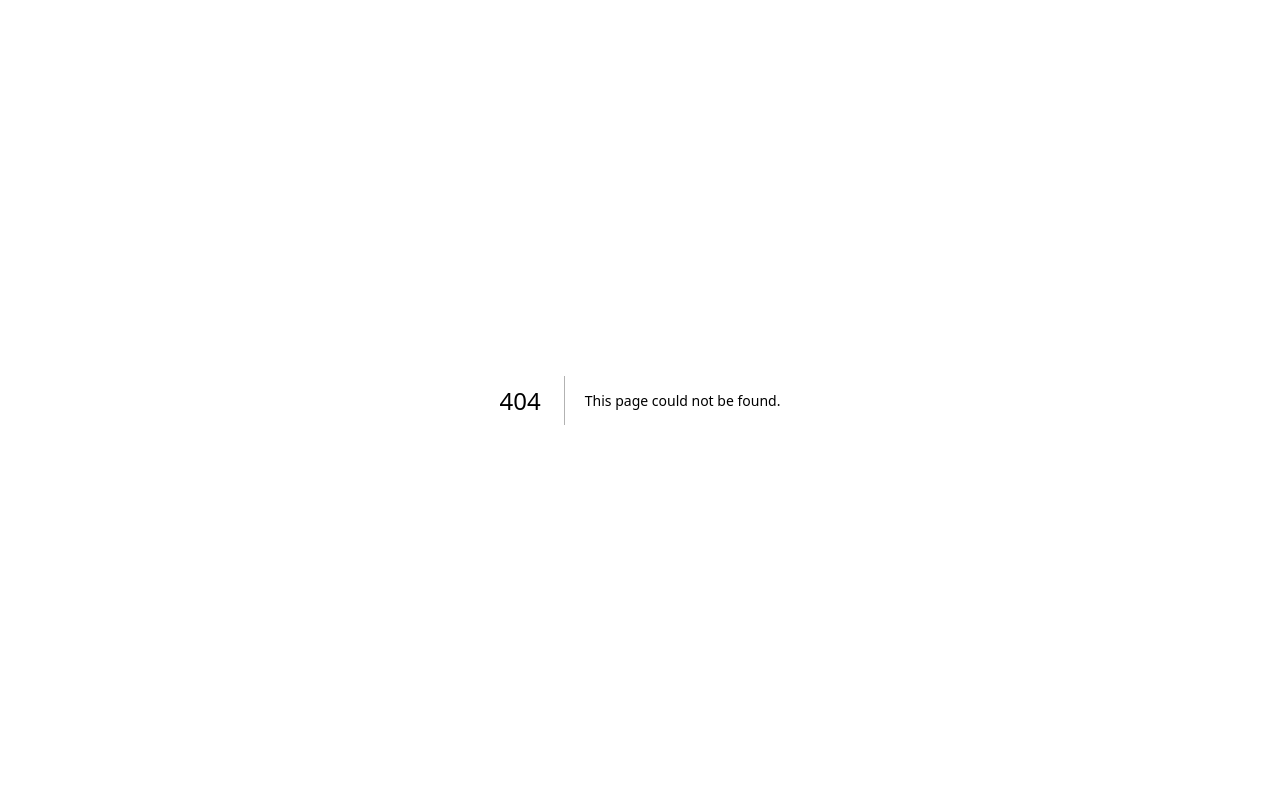
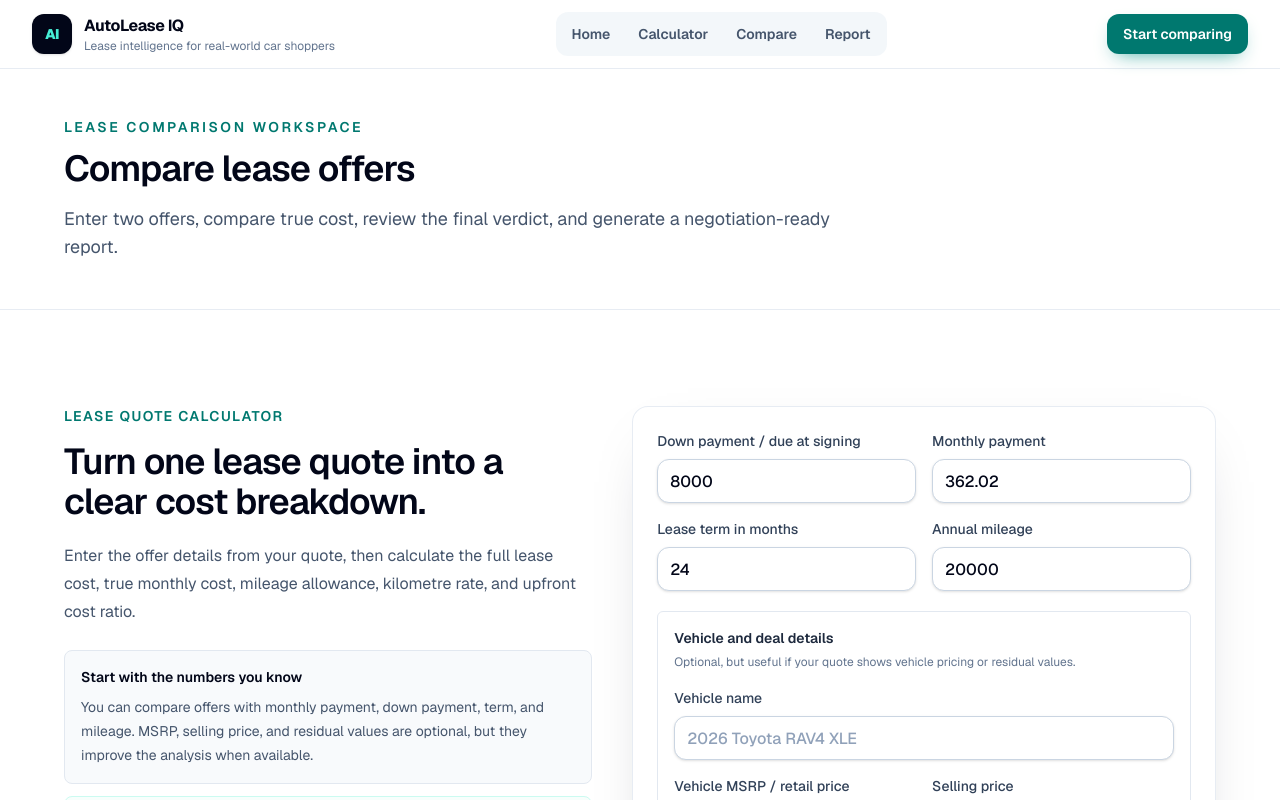
Before and after one commit to Yangk116/AutoLease-IQ, a Next.js app in the folder frontend/: page /compare in a window 1280 px wide. Before the commit this address had no page. Shown: the top 800 px of the page. Built offline with nearby package versions, Linux system fonts and the light colour scheme.

Commit message:
Add dedicated lease comparison page

```diff
--- /dev/null
+++ b/frontend/app/compare/page.tsx
@@ -0,0 +1,35 @@
+import type { Metadata } from "next";
+
+import LeaseQuoteCalculator from "../LeaseQuoteCalculator";
+import { SiteHeader } from "../components/SiteHeader";
+
+export const metadata: Metadata = {
+  title: "Compare Lease Offers | AutoLease IQ",
+  description:
+    "Compare two vehicle lease offers, review the final verdict, and generate a negotiation-ready report.",
+};
+
+export default function ComparePage() {
+  return (
+    <main className="min-h-screen overflow-x-hidden bg-slate-50 text-slate-950">
+      <SiteHeader currentPage="compare" />
+
+      <section className="border-b border-slate-200/80 bg-white px-4 py-10 sm:px-8 sm:py-12">
+        <div className="mx-auto w-full max-w-6xl">
+          <p className="text-sm font-semibold uppercase tracking-[0.18em] text-teal-700">
+            Lease comparison workspace
+          </p>
+          <h1 className="mt-3 text-3xl font-semibold tracking-tight text-slate-950 sm:text-4xl">
+            Compare lease offers
+          </h1>
+          <p className="mt-4 max-w-3xl text-base leading-7 text-slate-600 sm:text-lg">
+            Enter two offers, compare true cost, review the final verdict, and
+            generate a negotiation-ready report.
+          </p>
+        </div>
+      </section>
+
+      <LeaseQuoteCalculator />
+    </main>
+  );
+}
--- /dev/null
+++ b/frontend/app/components/SiteHeader.tsx
@@ -0,0 +1,82 @@
+import Link from "next/link";
+
+type SiteHeaderPage = "home" | "compare";
+
+type SiteHeaderProps = {
+  currentPage: SiteHeaderPage;
+};
+
+type NavigationItem = {
+  label: string;
+  href: string;
+};
+
+const homeNavigationItems: NavigationItem[] = [
+  { label: "Overview", href: "#overview" },
+  { label: "Calculator", href: "/compare#calculator" },
+  { label: "Compare", href: "/compare#compare" },
+  { label: "Report", href: "/compare#report" },
+];
+
+const compareNavigationItems: NavigationItem[] = [
+  { label: "Home", href: "/" },
+  { label: "Calculator", href: "#calculator" },
+  { label: "Compare", href: "#compare" },
+  { label: "Report", href: "#report" },
+];
+
+export function SiteHeader({ currentPage }: SiteHeaderProps) {
+  const isComparePage = currentPage === "compare";
+  const navigationItems = isComparePage
+    ? compareNavigationItems
+    : homeNavigationItems;
+  const brandHref = isComparePage ? "/" : "#overview";
+  const compareHref = isComparePage ? "#compare" : "/compare";
+
+  return (
+    <header className="sticky top-0 z-40 border-b border-slate-200/80 bg-white/90 backdrop-blur-xl">
+      <div className="mx-auto flex w-full max-w-7xl flex-wrap items-center justify-between gap-x-3 gap-y-2.5 px-4 py-2.5 sm:gap-x-6 sm:gap-y-3 sm:px-6 sm:py-3 lg:flex-nowrap lg:px-8">
+        <Link
+          href={brandHref}
+          className="flex min-w-0 items-center gap-3 rounded-lg focus:outline-none focus:ring-2 focus:ring-teal-700/30 focus:ring-offset-2"
+          aria-label={isComparePage ? "AutoLease IQ home" : "AutoLease IQ overview"}
+        >
+          <span className="flex h-10 w-10 shrink-0 items-center justify-center rounded-xl bg-slate-950 text-sm font-black tracking-tight text-teal-300 shadow-sm">
+            AI
+          </span>
+          <span className="min-w-0">
+            <span className="block text-base font-bold tracking-tight text-slate-950">
+              AutoLease IQ
+            </span>
+            <span className="hidden truncate text-xs text-slate-500 sm:block">
+              Lease intelligence for real-world car shoppers
+            </span>
+          </span>
+        </Link>
+
+        <nav
+          className="order-3 flex w-full items-center gap-1 overflow-x-auto rounded-xl bg-slate-100/80 p-1 [scrollbar-width:none] lg:order-none lg:w-auto"
+          aria-label="Primary navigation"
+        >
+          {navigationItems.map((item) => (
+            <Link
+              key={item.href}
+              href={item.href}
+              className="flex-1 whitespace-nowrap rounded-lg px-2 py-2 text-center text-[0.8125rem] font-semibold text-slate-600 transition-colors hover:bg-white hover:text-slate-950 hover:shadow-sm focus:outline-none focus:ring-2 focus:ring-teal-700/30 sm:px-3 sm:text-sm lg:flex-none"
+            >
+              {item.label}
+            </Link>
+          ))}
+        </nav>
+
+        <Link
+          href={compareHref}
+          className="inline-flex h-10 shrink-0 items-center justify-center rounded-xl bg-teal-700 px-3 text-sm font-semibold text-white shadow-[0_8px_20px_-10px_rgba(13,148,136,0.9)] transition-all hover:-translate-y-0.5 hover:bg-teal-800 focus:outline-none focus:ring-2 focus:ring-teal-700 focus:ring-offset-2 active:translate-y-0 sm:px-4"
+        >
+          <span className="sm:hidden">Compare</span>
+          <span className="hidden sm:inline">Start comparing</span>
+        </Link>
+      </div>
+    </header>
+  );
+}
--- a/frontend/app/page.tsx
+++ b/frontend/app/page.tsx
@@ -1,11 +1,7 @@
+import Link from "next/link";
+
 import LeaseQuoteCalculator from "./LeaseQuoteCalculator";
-
-const navigationItems = [
-  { label: "Overview", href: "#overview" },
-  { label: "Calculator", href: "#calculator" },
-  { label: "Compare", href: "#compare" },
-  { label: "Report", href: "#report" },
-];
+import { SiteHeader } from "./components/SiteHeader";
 
 const productFlow = [
   {
@@ -40,50 +36,7 @@ const decisionSignals = [
 export default function Home() {
   return (
     <main className="min-h-screen overflow-x-hidden bg-slate-50 text-slate-950">
-      <header className="sticky top-0 z-40 border-b border-slate-200/80 bg-white/90 backdrop-blur-xl">
-        <div className="mx-auto flex w-full max-w-7xl flex-wrap items-center justify-between gap-x-3 gap-y-2.5 px-4 py-2.5 sm:gap-x-6 sm:gap-y-3 sm:px-6 sm:py-3 lg:flex-nowrap lg:px-8">
-          <a
-            href="#overview"
-            className="flex min-w-0 items-center gap-3 rounded-lg focus:outline-none focus:ring-2 focus:ring-teal-700/30 focus:ring-offset-2"
-            aria-label="AutoLease IQ overview"
-          >
-            <span className="flex h-10 w-10 shrink-0 items-center justify-center rounded-xl bg-slate-950 text-sm font-black tracking-tight text-teal-300 shadow-sm">
-              AI
-            </span>
-            <span className="min-w-0">
-              <span className="block text-base font-bold tracking-tight text-slate-950">
-                AutoLease IQ
-              </span>
-              <span className="hidden truncate text-xs text-slate-500 sm:block">
-                Lease intelligence for real-world car shoppers
-              </span>
-            </span>
-          </a>
-
-          <nav
-            className="order-3 flex w-full items-center gap-1 overflow-x-auto rounded-xl bg-slate-100/80 p-1 [scrollbar-width:none] lg:order-none lg:w-auto"
-            aria-label="Primary navigation"
-          >
-            {navigationItems.map((item) => (
-              <a
-                key={item.href}
-                href={item.href}
-                className="flex-1 whitespace-nowrap rounded-lg px-2 py-2 text-center text-[0.8125rem] font-semibold text-slate-600 transition-colors hover:bg-white hover:text-slate-950 hover:shadow-sm focus:outline-none focus:ring-2 focus:ring-teal-700/30 sm:px-3 sm:text-sm lg:flex-none"
-              >
-                {item.label}
-              </a>
-            ))}
-          </nav>
-
-          <a
-            href="#compare"
-            className="inline-flex h-10 shrink-0 items-center justify-center rounded-xl bg-teal-700 px-3 text-sm font-semibold text-white shadow-[0_8px_20px_-10px_rgba(13,148,136,0.9)] transition-all hover:-translate-y-0.5 hover:bg-teal-800 focus:outline-none focus:ring-2 focus:ring-teal-700 focus:ring-offset-2 active:translate-y-0 sm:px-4"
-          >
-            <span className="sm:hidden">Compare</span>
-            <span className="hidden sm:inline">Start comparing</span>
-          </a>
-        </div>
-      </header>
+      <SiteHeader currentPage="home" />
 
       <section
         id="overview"
@@ -104,18 +57,18 @@ export default function Home() {
                 generate a polished report you can save or print.
               </p>
               <div className="mt-8 flex flex-col gap-3 sm:flex-row">
-                <a
-                  href="#compare"
+                <Link
+                  href="/compare"
                   className="inline-flex h-12 items-center justify-center rounded-xl bg-teal-700 px-6 text-base font-semibold text-white shadow-[0_12px_28px_-14px_rgba(13,148,136,0.85)] transition-all hover:-translate-y-0.5 hover:bg-teal-800 hover:shadow-md focus:outline-none focus:ring-2 focus:ring-teal-700 focus:ring-offset-2 active:translate-y-0"
                 >
                   Start comparing
-                </a>
-                <a
-                  href="#examples"
+                </Link>
+                <Link
+                  href="/compare#examples"
                   className="inline-flex h-12 items-center justify-center rounded-xl border border-slate-300 bg-white px-6 text-base font-semibold text-slate-800 shadow-sm transition-all hover:-translate-y-0.5 hover:border-teal-300 hover:bg-teal-50 hover:text-teal-900 focus:outline-none focus:ring-2 focus:ring-teal-700/30 focus:ring-offset-2 active:translate-y-0"
                 >
                   Try sample offers
-                </a>
+                </Link>
               </div>
             </div>
 
```
